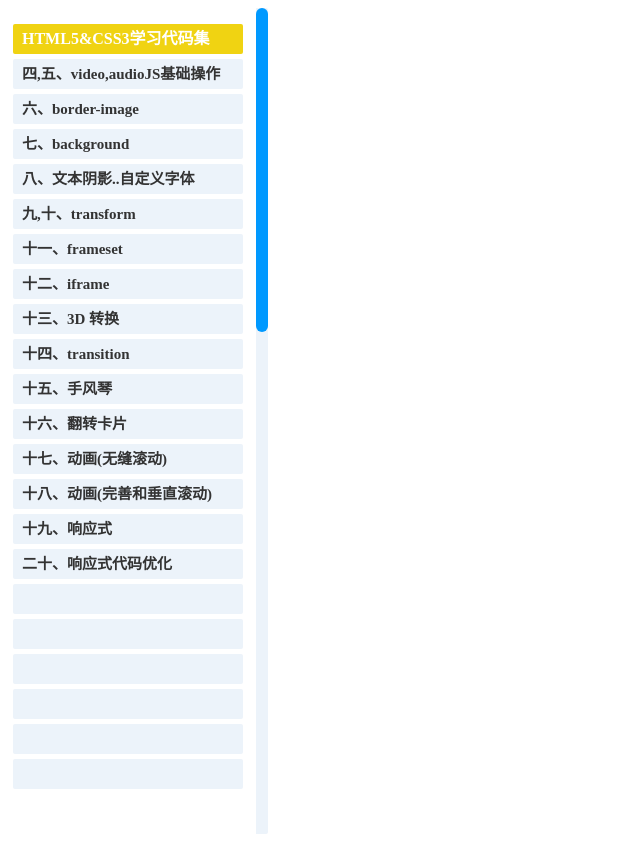
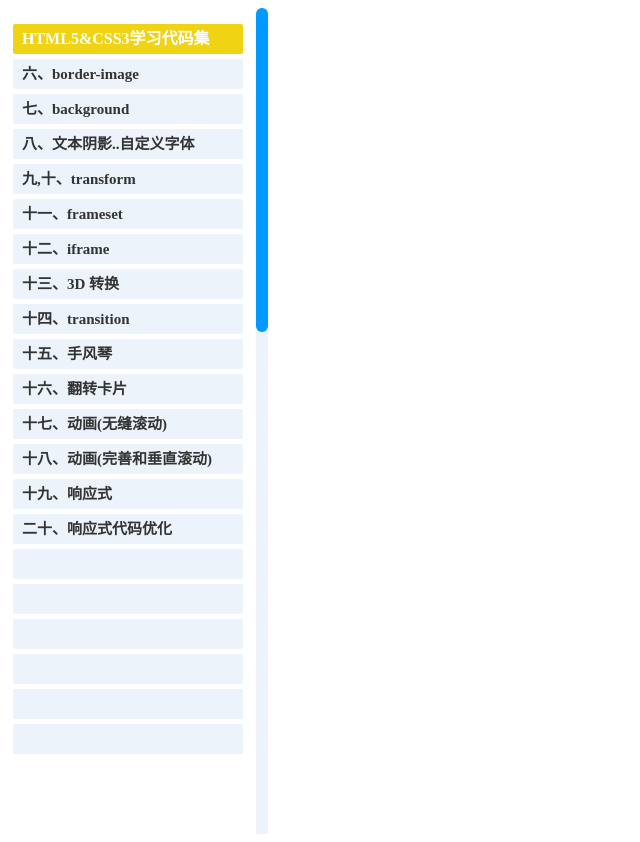
Before and after one commit to FE-TONG/h5-study, a plain HTML site: page link/a.html in a window 1280 px wide. Shown: the whole page, without its empty margins (0-640 px from the left). Drawn offline with Linux system fonts and the light colour scheme.

Commit message:
updata link/

```diff
--- a/link/a.html
+++ b/link/a.html
@@ -54,7 +54,7 @@
 	<div id="content">
 		<ul>
 			<li class="title">HTML5&CSS3学习代码集</li>
-			<li><a href="../web/audio.html" target="f_right">四,五、video,audioJS基础操作</a></li>
+			<!--<li><a href="../web/audio.html" target="f_right">四,五、video,audioJS基础操作</a></li>-->
 			<li><a href="../web/border-image.html" target="f_right">六、border-image</a></li>
 			<li><a href="../web/background.html" target="f_right">七、background</a></li>
 			<li><a href="../web/text-shadow.html" target="f_right">八、文本阴影..自定义字体</a></li>
```
